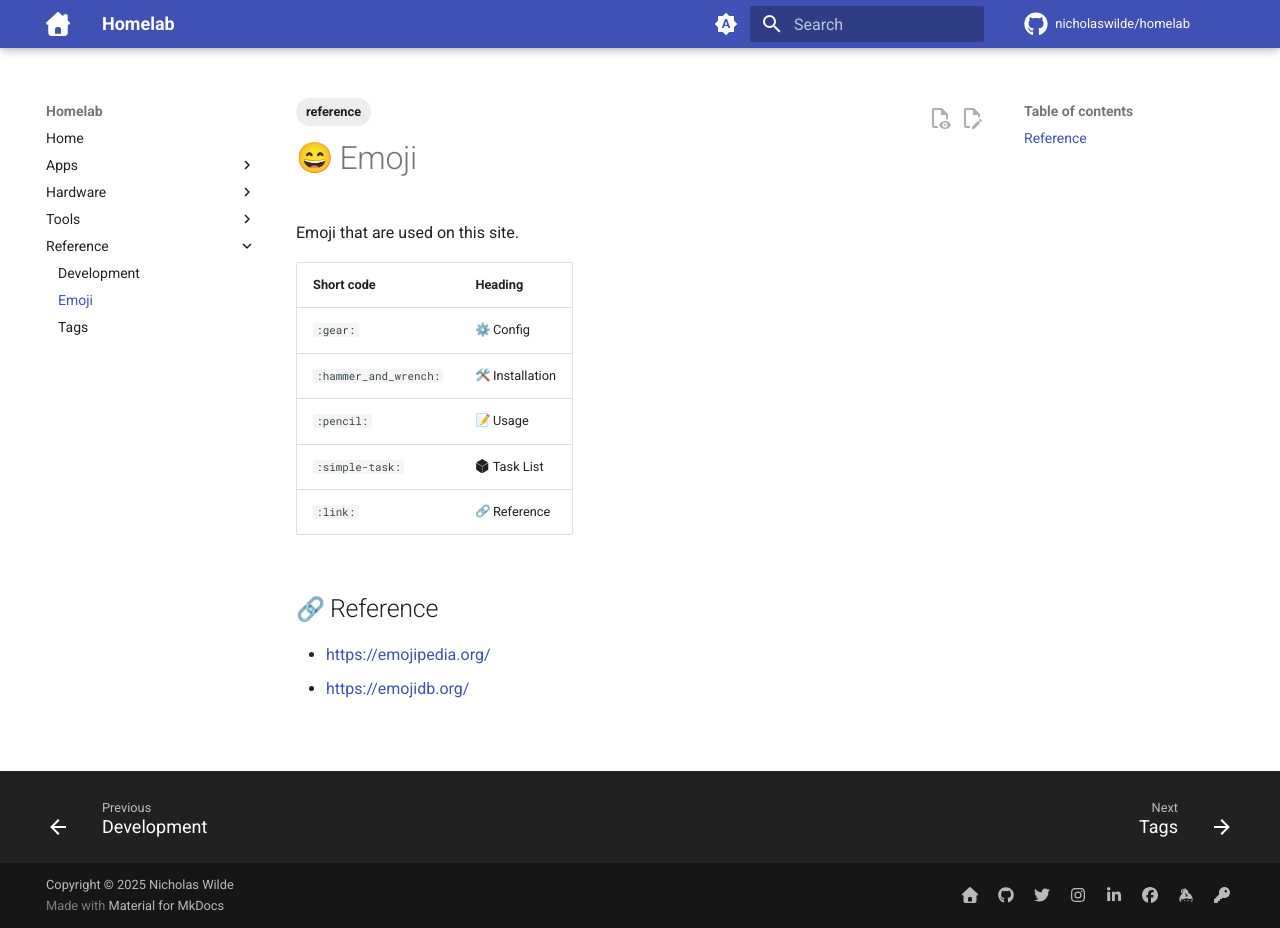
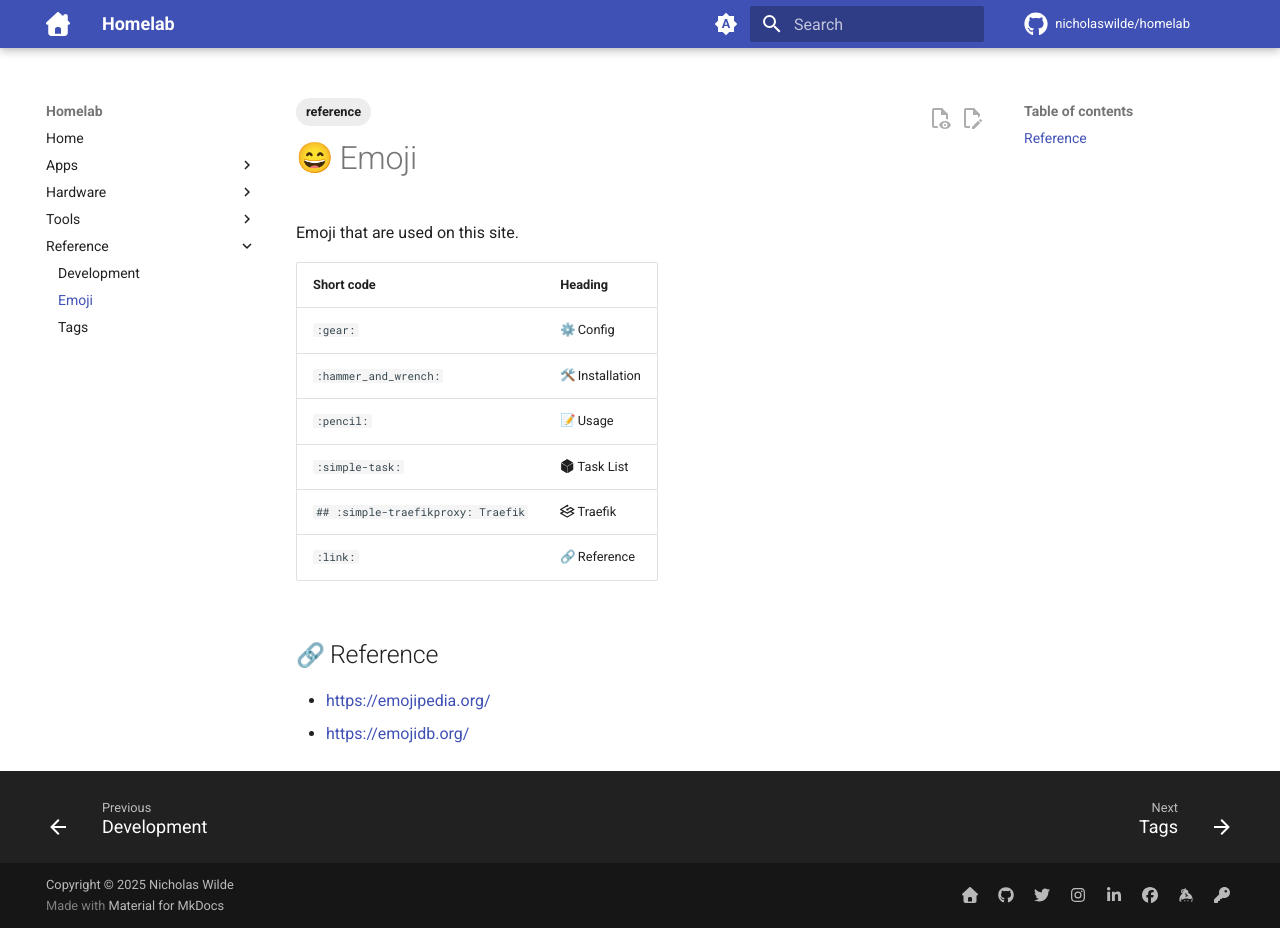
Before and after one commit to nicholaswilde/homelab, an MkDocs documentation site: the page built from docs/reference/emoji.md, in a window 1280 px wide and 928 px high. Built offline with MkDocs 1.6.1 and Material for MkDocs 9.7.7, drawn with Linux system fonts in a browser that asks for light colours; emoji names are drawn with the system emoji font; comment, search, counter and statistics services are not loaded.

Commit message:
Update emoji.md

```diff
--- a/docs/reference/emoji.md
+++ b/docs/reference/emoji.md
@@ -12,6 +12,7 @@ Emoji that are used on this site.
 | `:hammer_and_wrench:` | :hammer_and_wrench: Installation |
 | `:pencil:` | :pencil: Usage |
 | `:simple-task:` | :simple-task: Task List |
+| `## :simple-traefikproxy: Traefik` | :simple-traefikproxy: Traefik |
 | `:link:` | :link: Reference |
 
 ## :link: Reference
```
